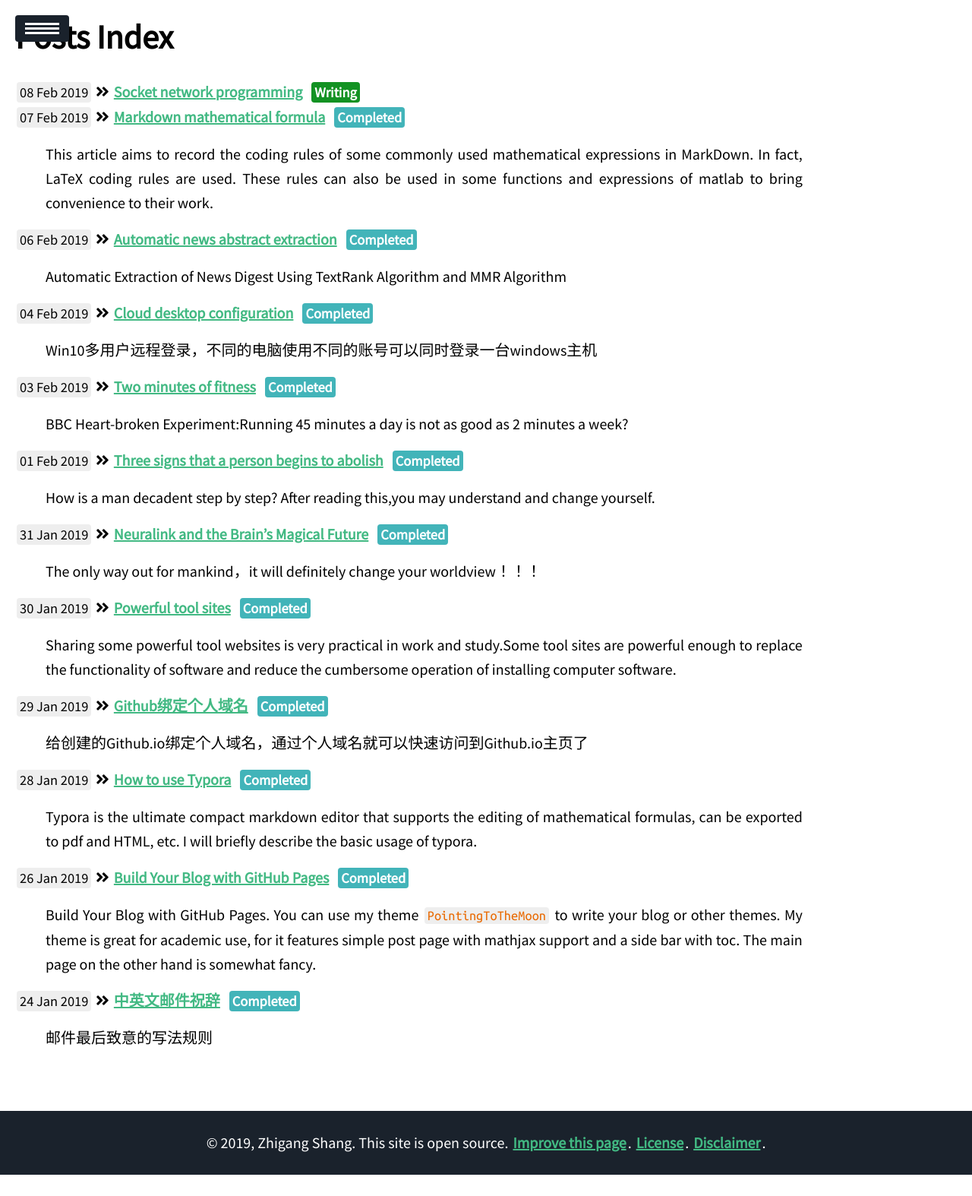
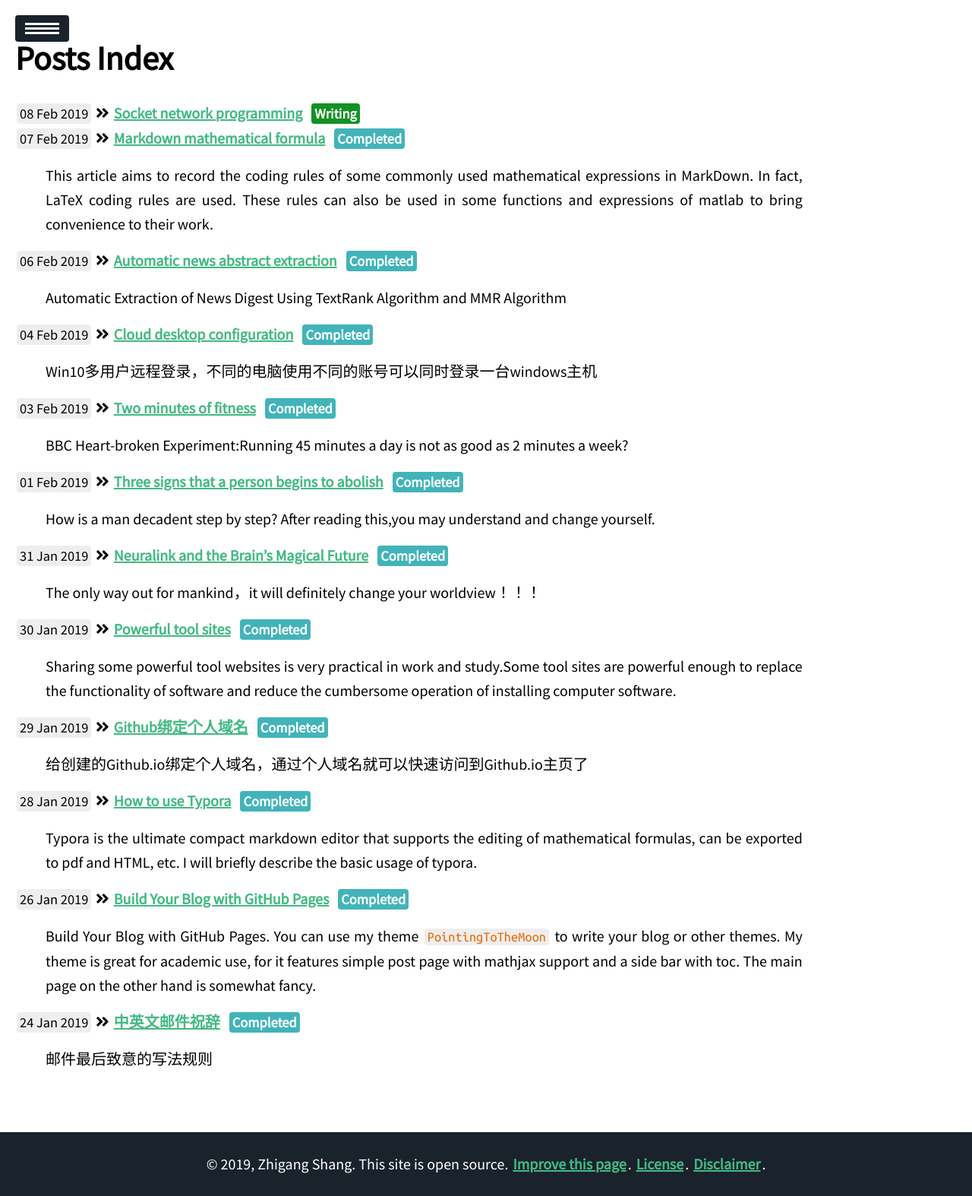
Before and after one commit to Cr7-joker/Cr7-joker.github.io, a Jekyll site: the page built from blog/index.html, in a window 1280 px wide. Shown: the whole page at 76% size. Built offline with Jekyll 4.4.1, drawn with Linux system fonts in a browser that asks for light colours; nearby versions of some CDN libraries; before the commit the page ends 1546 px from its top, so only the background shows below that.

Commit message:
ninth commit

```diff
--- a/blog/index.html
+++ b/blog/index.html
@@ -2,6 +2,7 @@
 layout: displayindex
 title: Posts Index
 ---
+<h1>{{ 			  }}</h1>
 <h1>{{ page.title }}</h1>
 	<dl class="posts">
 	 {% for post in site.posts %}
```
